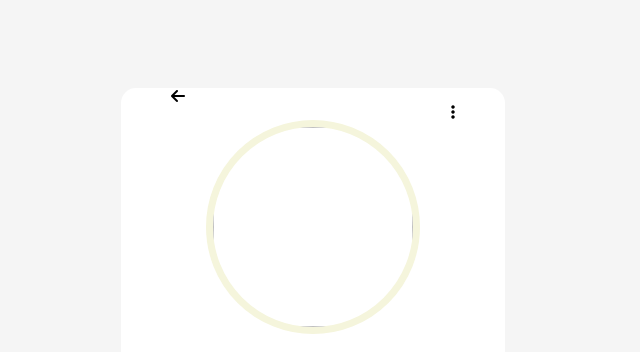
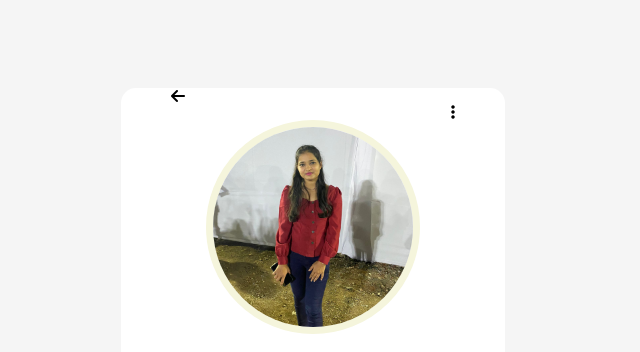
Before and after one commit to tanujadarunkar/Profile-Card, a plain HTML site: page index.htm in a window 1280 px wide. Shown: the top 352 px of the page, without its empty margins (335-975 px from the left). Drawn offline with Linux system fonts and the light colour scheme.

Commit message:
Update index.htm

```diff
--- a/index.htm
+++ b/index.htm
@@ -16,7 +16,7 @@
             <i class="fa-solid fa-ellipsis-vertical"></i>
         </div>
         <div class="image">
-        <img src="./image/Tanuja.jpg" height="200px" width="200px" alt="">
+        <img src="./Tanuja.jpg" height="200px" width="200px" alt="">
         </div>
         <div class="data">
             <h1 style="text-align: center;">Tanuja Darunkar</h1>
```
